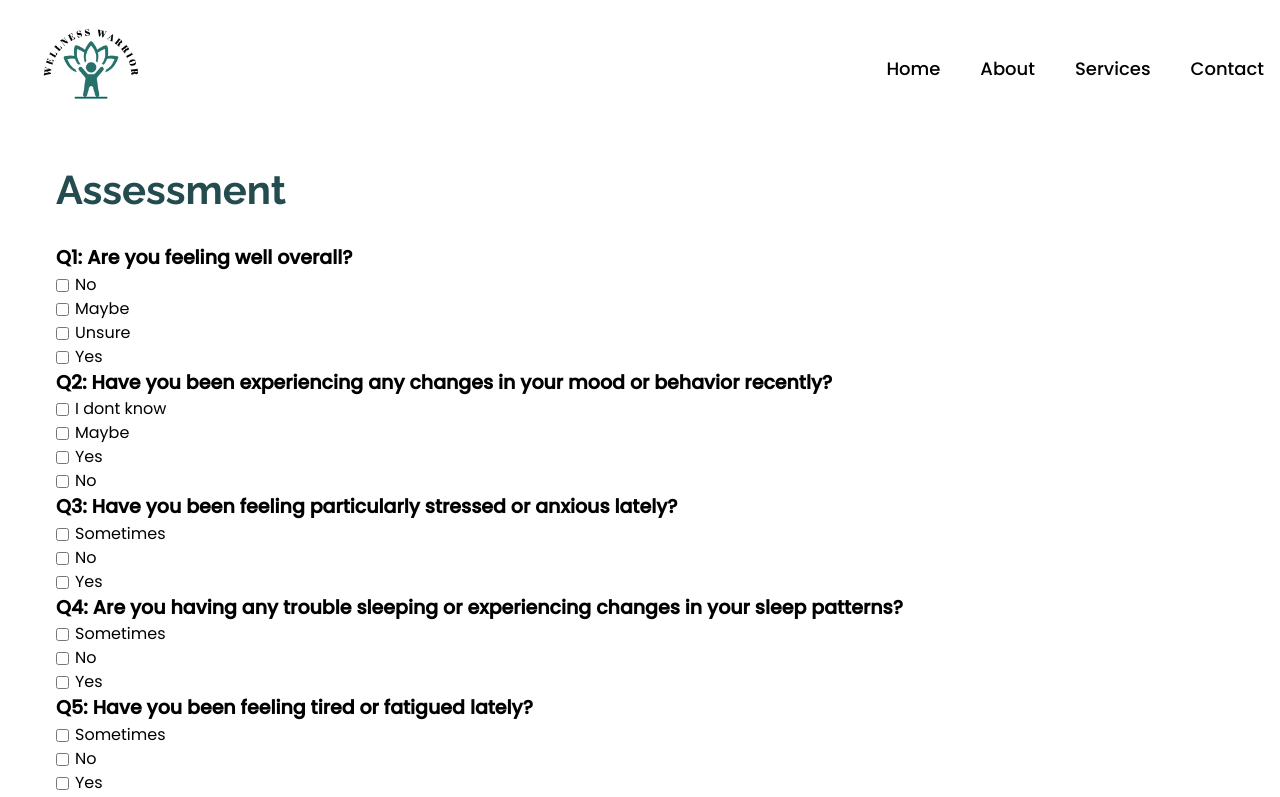
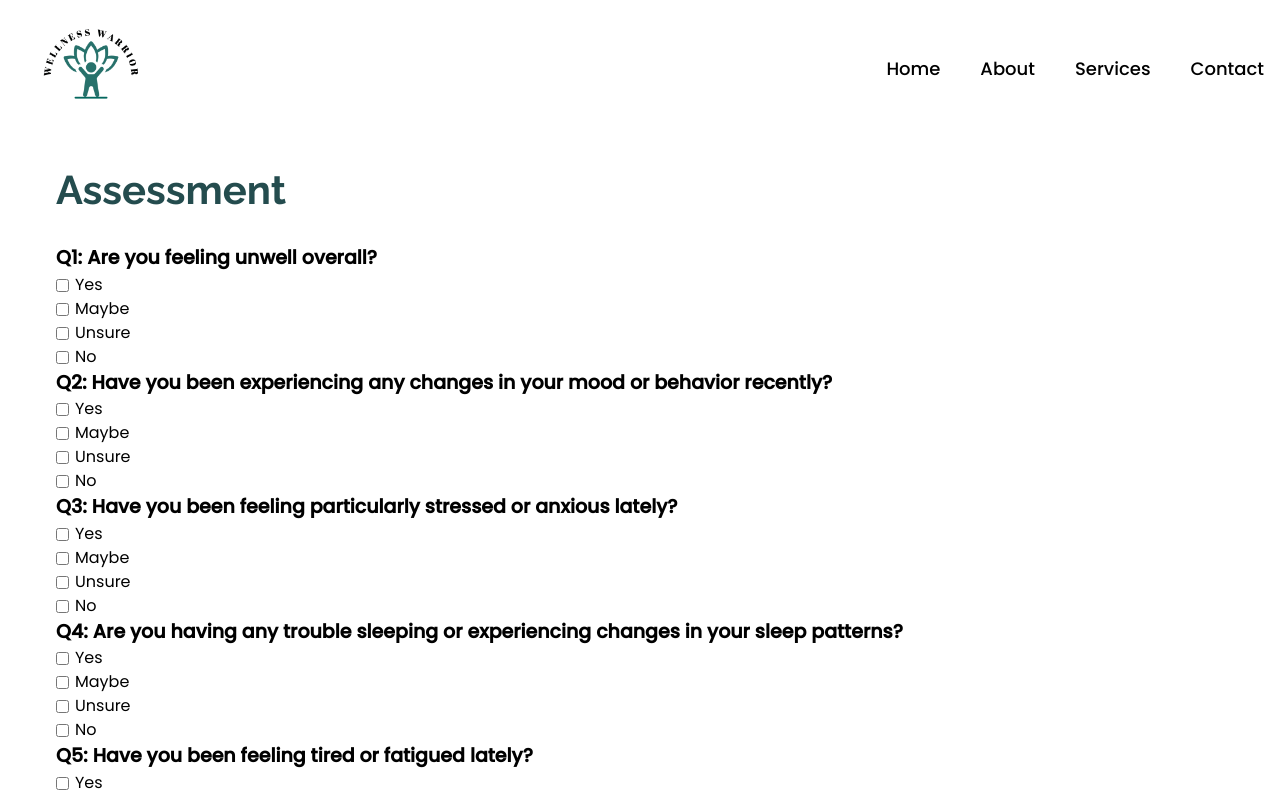
Before and after one commit to Aymussa/Wellness-Warrior, a React (Create React App) app: page /assessment in a window 1280 px wide. Shown: the top 797 px of the page. Built offline with nearby package versions, Linux system fonts and the light colour scheme; a web font is replaced by a local one.

Commit message:
Choices amended on Assessment page

```diff
--- a/src/components/assessment/Assessment.js
+++ b/src/components/assessment/Assessment.js
@@ -11,40 +11,40 @@ const Assessment = () => {
   // Questions
   const questions = [
     {
-      question: 'Q1: Are you feeling well overall?',
-      choices: ["No", "Maybe", "Unsure", "Yes"]
+      question: 'Q1: Are you feeling unwell overall?',
+      choices: ["Yes", "Maybe", "Unsure", "No"]
     },
     {
       question: 'Q2: Have you been experiencing any changes in your mood or behavior recently?',
-      choices: ["I dont know", 'Maybe', 'Yes', 'No']
+      choices: ["Yes", "Maybe", "Unsure", "No"]
     },
     {
       question: 'Q3: Have you been feeling particularly stressed or anxious lately?',
-      choices: ['Sometimes', 'No', 'Yes']
+      choices: ["Yes", "Maybe", "Unsure", "No"]
     },
     {
       question: 'Q4: Are you having any trouble sleeping or experiencing changes in your sleep patterns?',
-      choices: ['Sometimes', 'No', 'Yes']
+      choices: ["Yes", "Maybe", "Unsure", "No"]
     },
     {
       question: 'Q5: Have you been feeling tired or fatigued lately?',
-      choices: ['Sometimes', 'No', 'Yes']
+      choices: ["Yes", "Maybe", "Unsure", "No"]
     },
     {
       question: 'Q6: Have you noticed any changes in your appetite or weight?',
-      choices: ['I dont know', 'No', 'Yes']
+      choices: ["Yes", "Maybe", "Unsure", "No"]
     },
     {
       question: 'Q7: Have you been experiencing any physical symptoms that might be related to your mental health, such as headaches or stomach aches?',
-      choices: ['Not Sure', 'No', 'Yes']
+      choices: ["Yes", "Maybe", "Unsure", "No"]
     },
     {
       question: 'Q8: Have you been feeling particularly stressed or anxious lately?',
-      choices: ['Sometimes', 'No', 'Yes']
+      choices: ["Yes", "Maybe", "Unsure", "No"]
     },
     {
       question: 'Q9: Have you been experiencing any difficulties with relationships or interpersonal communication?',
-      choices: ['Not Sure', 'No', 'Yes']
+      choices: ["Yes", "Maybe", "Unsure", "No"]
     },
     {
       question: 'Q10:  Have you been using any substances to cope with your emotions or mental health?',
@@ -93,15 +93,20 @@ const handleSubmit = (event) => {
 const adviceCard = [
   {
     score: 10,
-    text: 'Advice for total score of 10'
+    // 'Advice for total score of 10'
+    text:  'Please try out our Pilate, meditation, Mindfulness Exercise, heathly eating and Yoga classes to help maintain a healthy life style',
+  }
+  ,
+  {
+    // 'Advice for total score of 30'
+    score: 30,
+
+    text: 'I recommend our Pilate, meditation, Mindfulness Exercise, healthy advice and Yoga classes to help maintain your wellbeing. With regular Heartfulness Meditation, your mind will become centered and shift to deeper levels of feeling, intuition and consciousness.',
   },
   {
-    score: 30,
-    text: 'Advice for total score of 30'
-  },
-  {
+    // Advice for total score of 50
     score: 50,
-    text: 'Advice for total score of 50'
+    text: ' Please ensure you seek advice from your GP or the Mental Health service. Ensure you call 999 if you feel suicidal or illusional'
   }
   // Check if the result of find() is null or undefined and then return an empty string
 ].find((advice) => score <= advice.score)?.text ?? '';
@@ -143,8 +148,8 @@ return (
     {/* If totalScore is greater than 0, then return the number of score and advice */}
     {totalScore > 0 && (
       <div>
-        <p>Total score: {totalScore}</p>
-        <p>{advice}</p>
+        <p className='font-semibold'>Total score: {totalScore}</p>
+        <p className='mb-12 font-semibold text-red-500'>{advice}</p>
       </div>
     )}
   </div>
```
